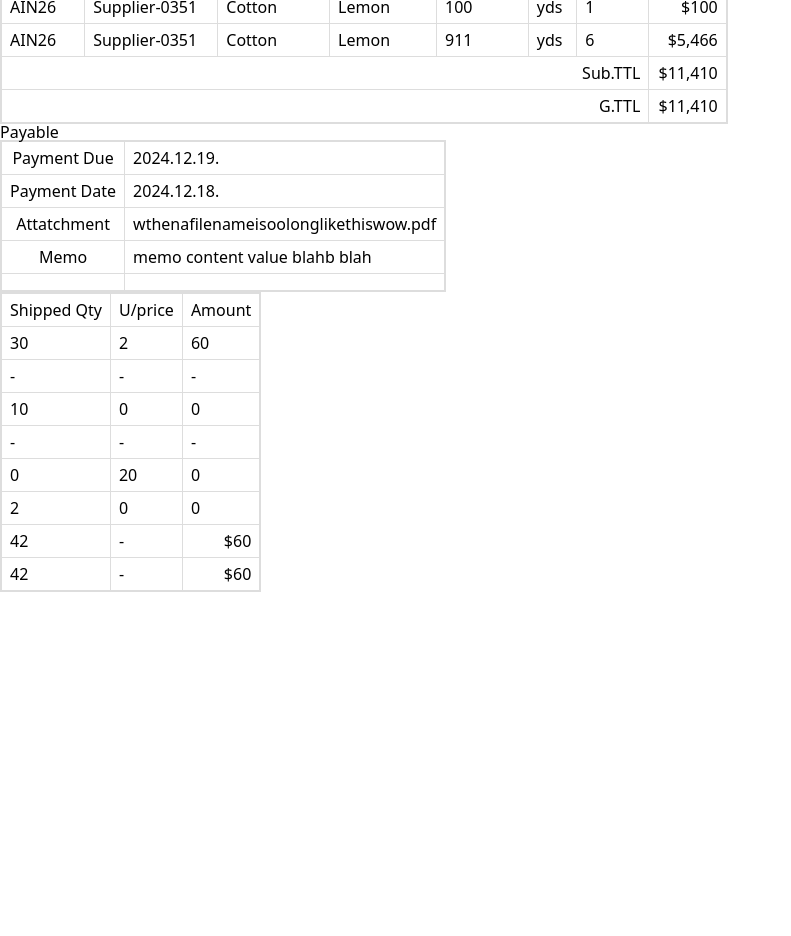
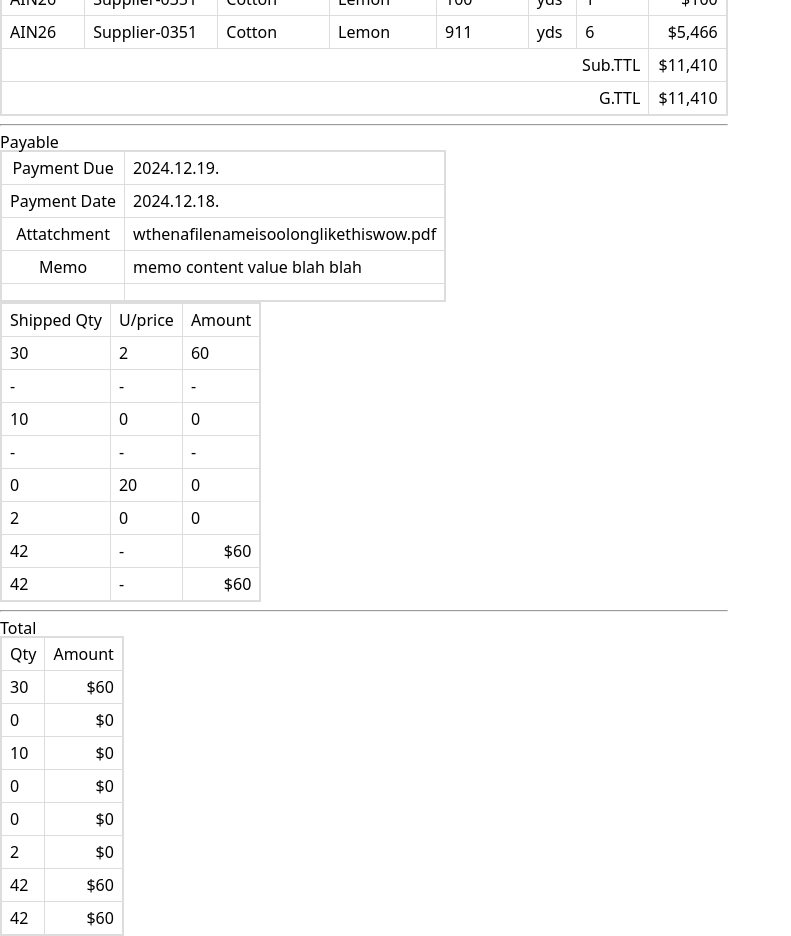
Before and after one commit to crontable/react-ts-payment-table, a React (Vite) app: page / in a window 1280 px wide. Shown: the part 200-1136 px from the top of the page, without its empty margins (0-791 px from the left). Before the commit the page ends 800 px from the top, so only its background shows below. Built offline with nearby package versions, Linux system fonts and the light colour scheme.

Commit message:
feat: Total 테이블

```diff
--- a/src/App.tsx
+++ b/src/App.tsx
@@ -70,6 +70,7 @@ function App() {
             </tbody>
           </table>
         </div>
+        <hr />
         <div>
           <h2>Payable</h2>
           {MOCK_DATA.payments.map((payment) => {
@@ -95,7 +96,7 @@ function App() {
                     </tr>
                     <tr>
                       <th colSpan={2}>Memo</th>
-                      <td>memo content value blahb blah</td>
+                      <td>memo content value blah blah</td>
                     </tr>
                     <tr>
                       <th></th>
@@ -148,6 +149,59 @@ function App() {
             );
           })}
         </div>
+        <hr />
+        <div>
+          <h2>Total</h2>
+          <table>
+            <thead>
+              <tr>
+                <th>Qty</th>
+                <th>Amount</th>
+              </tr>
+            </thead>
+            <tbody>
+              {tableData.groups.map((group) => {
+                const groupTotalQty = group.items.reduce((sum, item) => {
+                  const itemTotal = MOCK_DATA.paymentBreakdowns
+                    .filter((b) => b.itemId === item.id)
+                    .reduce((s, b) => s + b.shippedQuantity, 0);
+                  return sum + itemTotal;
+                }, 0);
+                const groupTotalAmount = group.items.reduce((sum, item) => {
+                  const itemTotal = MOCK_DATA.paymentBreakdowns
+                    .filter((b) => b.itemId === item.id)
+                    .reduce((s, b) => s + b.amount, 0);
+                  return sum + itemTotal;
+                }, 0);
+
+                return (
+                  <React.Fragment key={group.salesOrderId}>
+                    {group.items.map((item) => {
+                      const itemBreakdowns = MOCK_DATA.paymentBreakdowns.filter((b) => b.itemId === item.id);
+                      const totalQty = _.sumBy(itemBreakdowns, 'shippedQuantity');
+                      const totalAmount = _.sumBy(itemBreakdowns, 'amount');
+                      return (
+                        <tr key={item.id}>
+                          <td>{totalQty}</td>
+                          <td className="right amount">{totalAmount.toLocaleString('ko-KR')}</td>
+                        </tr>
+                      );
+                    })}
+                    <tr className="sub-total-row">
+                      <td>{groupTotalQty}</td>
+                      <td className="right amount">{groupTotalAmount.toLocaleString('ko-KR')}</td>
+                    </tr>
+                  </React.Fragment>
+                );
+              })}
+
+              <tr className="grand-total-row">
+                <td>{_.sumBy(MOCK_DATA.paymentBreakdowns, 'shippedQuantity')}</td>
+                <td className="right amount">{_.sumBy(MOCK_DATA.paymentBreakdowns, 'amount').toLocaleString('ko-KR')}</td>
+              </tr>
+            </tbody>
+          </table>
+        </div>
       </div>
     </div>
   );
```
